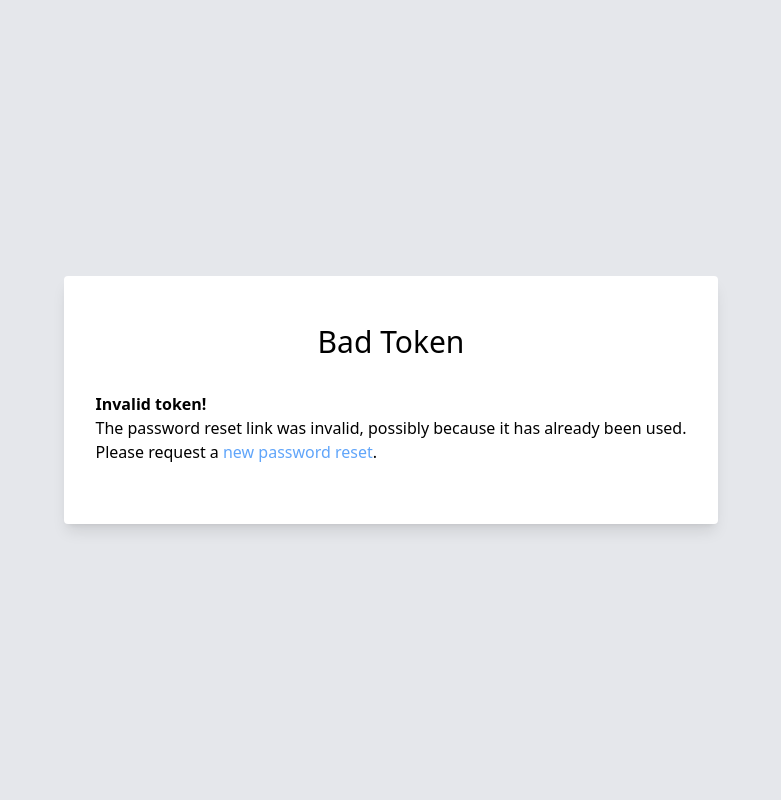
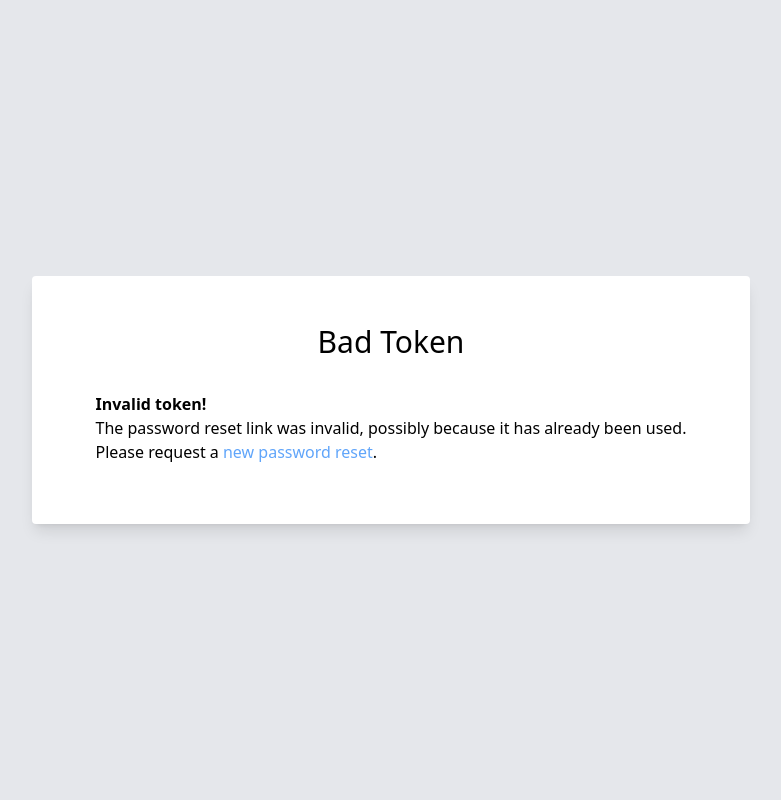
Before and after one commit to danihodovic/django-allauth-ui, a Django app: a page that uses allauth_ui/templates/account/password_reset_from_key.html in a window 1280 px wide. Shown: the whole page, without its empty margins (249-1030 px from the left). Run offline with Django 3.2, Linux system fonts and the light colour scheme; style sheets or scripts are compiled from the project's sources; some libraries are stand-ins or nearby versions.

Commit message:
Change padding for password_reset.html

```diff
--- a/allauth_ui/templates/account/password_reset.html
+++ b/allauth_ui/templates/account/password_reset.html
@@ -5,7 +5,7 @@
 {% block content %}
 <div class="flex flex-col items-center justify-center w-screen h-screen text-gray-700 bg-gray-200">
   <div class="flex flex-col items-center p-12 bg-white rounded shadow-lg">
-    <h1 class="mb-5 text-3xl">Password Reset</h1>
+    <h1 class="mb-5 text-3xl text-center">Password Reset</h1>
     <div>
     <p class="mb-5 text-sm text-center max-w-fit">
       Enter your user account's verified email address and we will send you a password reset link.
--- a/allauth_ui/templates/account/password_reset_from_key.html
+++ b/allauth_ui/templates/account/password_reset_from_key.html
@@ -6,7 +6,7 @@
 
 {% block content %}
 <div class="flex flex-col items-center justify-center w-screen h-screen bg-gray-200">
-  <div class="flex flex-col items-center px-4 py-12 bg-white rounded shadow-lg">
+  <div class="flex flex-col items-center p-12 bg-white rounded shadow-lg">
     <h1 class="mb-5 text-3xl">{% if token_fail %}{% trans "Bad Token" %}{% else %}{% trans "Change Password" %}{% endif %}</h1>
     {% if token_fail %}
         <div class="px-4 py-3" role="alert">
```
